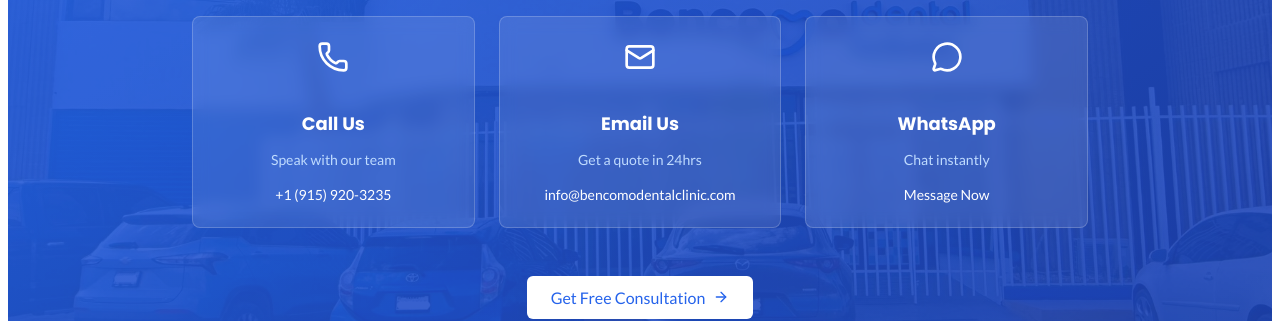
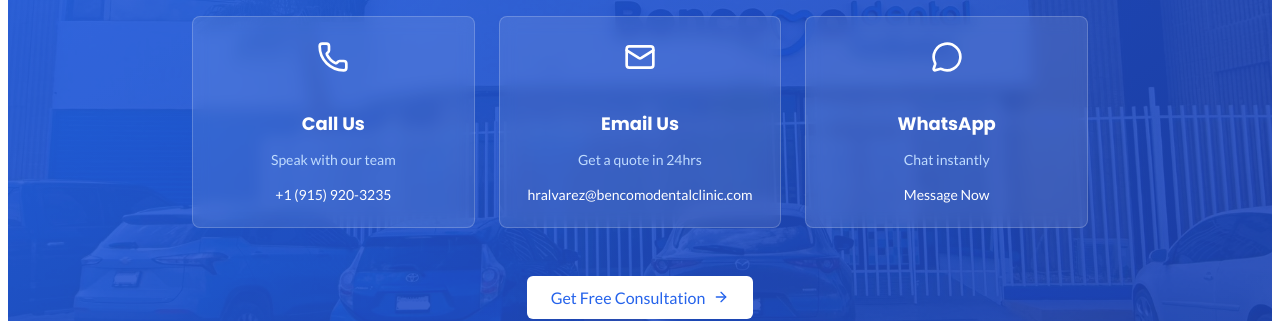
Before and after one commit to victorroddev/bencomo-landing-page, a React (Vite) app: page / in a window 1280 px wide. Shown: the part 5276-5597 px from the top of the page. Built offline with nearby package versions, Linux system fonts and the light colour scheme.

Commit message:
Change provisional mail

```diff
--- a/src/components/CTA.tsx
+++ b/src/components/CTA.tsx
@@ -32,7 +32,7 @@
             <Mail style={{ width: '2rem', height: '2rem' }} />
             <h3>Email Us</h3>
             <p>Get a quote in 24hrs</p>
-            <a href="mailto:info@bencomodentalclinic.com">info@bencomodentalclinic.com</a>
+            <a href="mailto:hralvarez@bencomodentalclinic.com">hralvarez@bencomodentalclinic.com</a>
           </div>
 
           <div className="cta-card">
```
